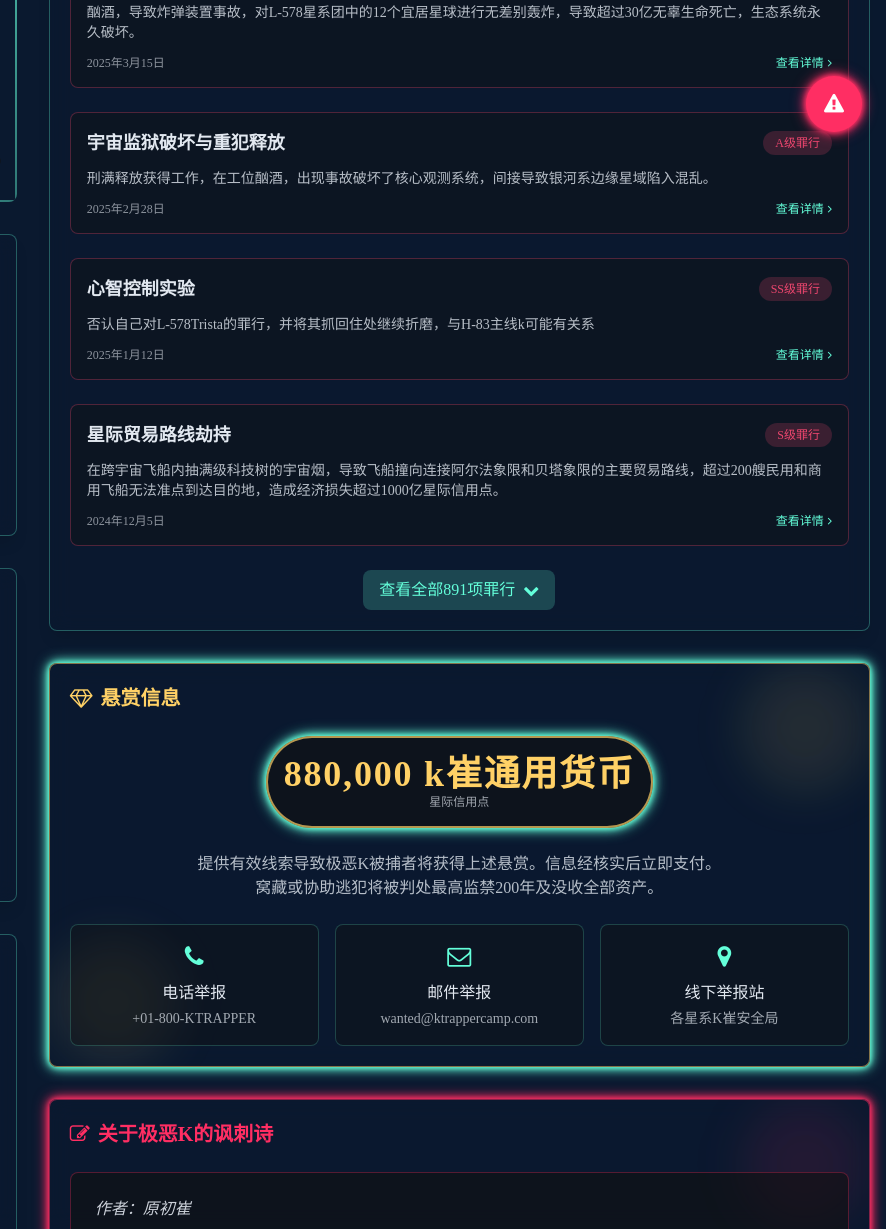
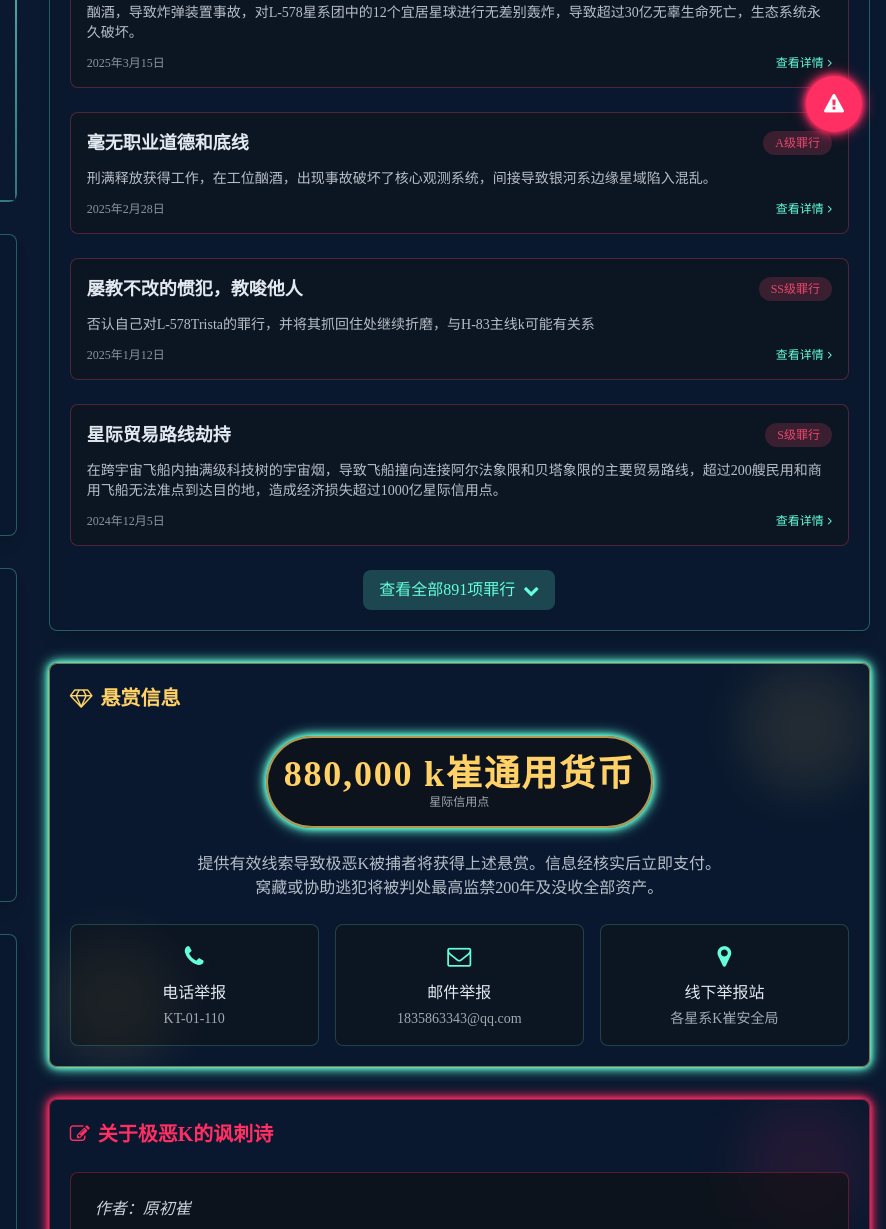
Before and after one commit to Kordel1101/KT110, a plain HTML site: page index.html in a window 1280 px wide. Shown: the part 644-1873 px from the top of the page, 394-1280 px from the left. Drawn offline with nearby package versions, Linux system fonts and the light colour scheme.

Commit message:
Add files via upload

```diff
--- a/index.html
+++ b/index.html
@@ -273,7 +273,7 @@
                             </div>
                             <div>
                                 <h4 class="text-secondary text-sm uppercase tracking-wider">身高</h4>
-                                <p class="text-light font-medium">181cm</p>
+                                <p class="text-light font-medium">187cm</p>
                             </div>
                             <div>
                                 <h4 class="text-secondary text-sm uppercase tracking-wider">来自</h4>
@@ -417,7 +417,7 @@
 
                         <div class="bg-dark/40 rounded-lg p-4 border border-danger/30 hover:border-danger/60 transition-all duration-300">
                             <div class="flex justify-between items-center mb-3">
-                                <h4 class="text-light font-bold text-lg">宇宙监狱破坏与重犯释放</h4>
+                                <h4 class="text-light font-bold text-lg">毫无职业道德和底线</h4>
                                 <span class="px-3 py-1 bg-danger/20 text-danger text-xs rounded-full">A级罪行</span>
                             </div>
                             <p class="text-light/80 text-sm mb-3">
@@ -433,7 +433,7 @@
 
                         <div class="bg-dark/40 rounded-lg p-4 border border-danger/30 hover:border-danger/60 transition-all duration-300">
                             <div class="flex justify-between items-center mb-3">
-                                <h4 class="text-light font-bold text-lg">心智控制实验</h4>
+                                <h4 class="text-light font-bold text-lg">屡教不改的惯犯，教唆他人</h4>
                                 <span class="px-3 py-1 bg-danger/20 text-danger text-xs rounded-full">SS级罪行</span>
                             </div>
                             <p class="text-light/80 text-sm mb-3">
@@ -494,14 +494,14 @@
                                     <i class="fa fa-phone"></i>
                                 </div>
                                 <h4 class="text-light font-medium mb-1">电话举报</h4>
-                                <p class="text-light/70 text-sm">+01-800-KTRAPPER</p>
+                                <p class="text-light/70 text-sm">KT-01-110</p>
                             </div>
                             <div class="bg-dark/40 rounded-lg p-4 border border-secondary/20 text-center">
                                 <div class="text-secondary text-2xl mb-2">
                                     <i class="fa fa-envelope-o"></i>
                                 </div>
                                 <h4 class="text-light font-medium mb-1">邮件举报</h4>
-                                <p class="text-light/70 text-sm">wanted@ktrappercamp.com</p>
+                                <p class="text-light/70 text-sm">1835863343@qq.com</p>
                             </div>
                             <div class="bg-dark/40 rounded-lg p-4 border border-secondary/20 text-center">
                                 <div class="text-secondary text-2xl mb-2">
```
